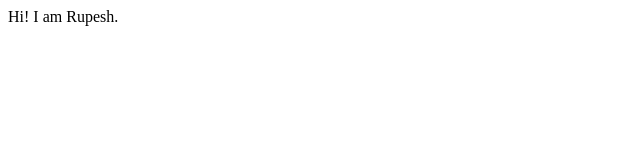
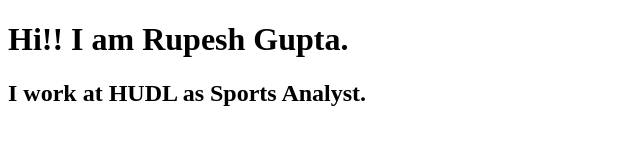
Before and after one commit to rupeshgupta369/studentNameSite, a plain HTML site: page index.html in a window 1280 px wide. Shown: the whole page, without its empty margins (0-640 px from the left). Drawn offline with Linux system fonts and the light colour scheme.

Commit message:
Update index.html

```diff
--- a/index.html
+++ b/index.html
@@ -6,6 +6,7 @@
     <title>Rupesh Gupta's site</title>
 </head>
 <body>
-    Hi! I am Rupesh.
+   <h1>Hi!! I am Rupesh Gupta.</h1>
+   <h2>I work at HUDL as Sports Analyst.</h2>
 </body>
 </html>
```
